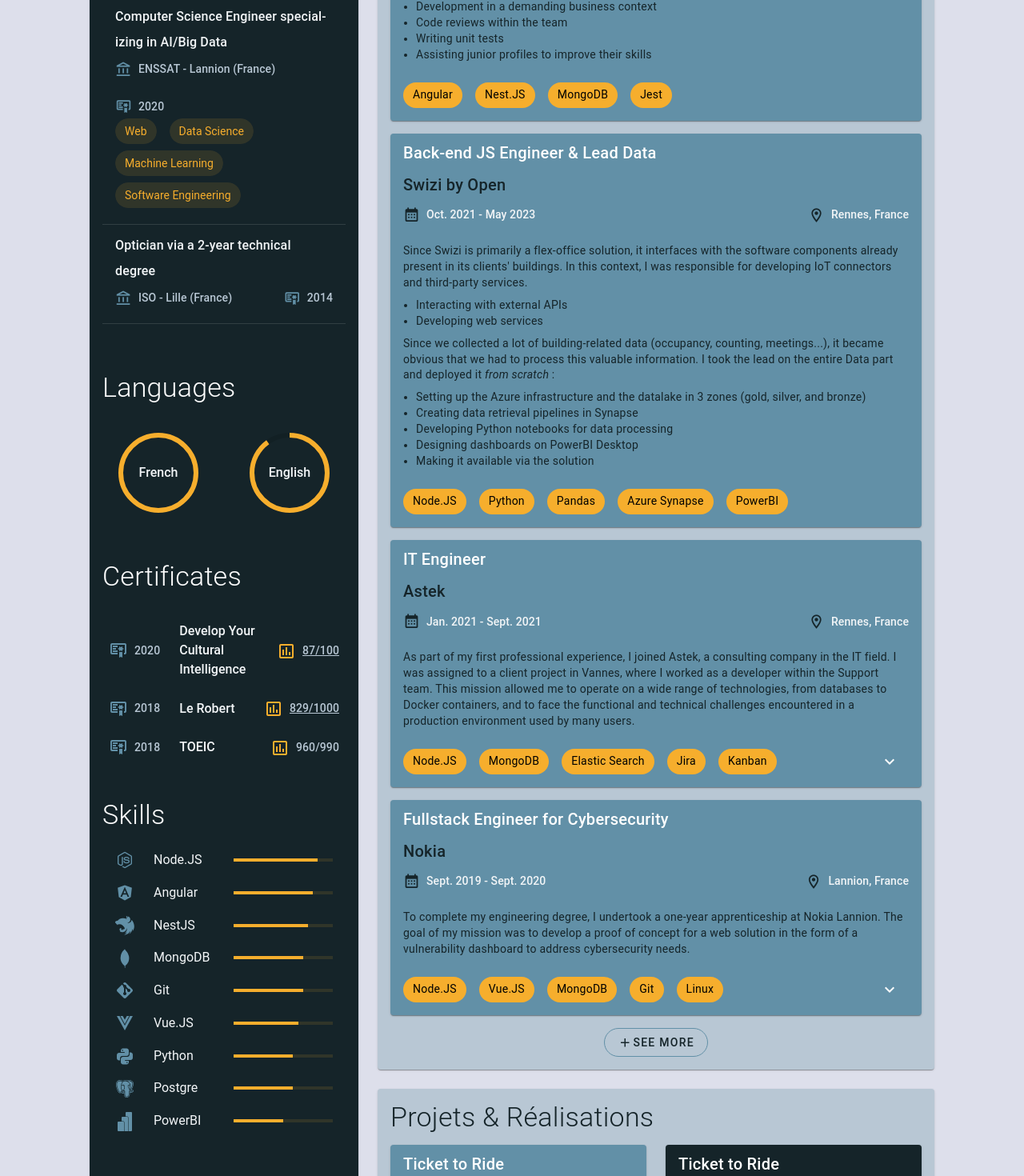
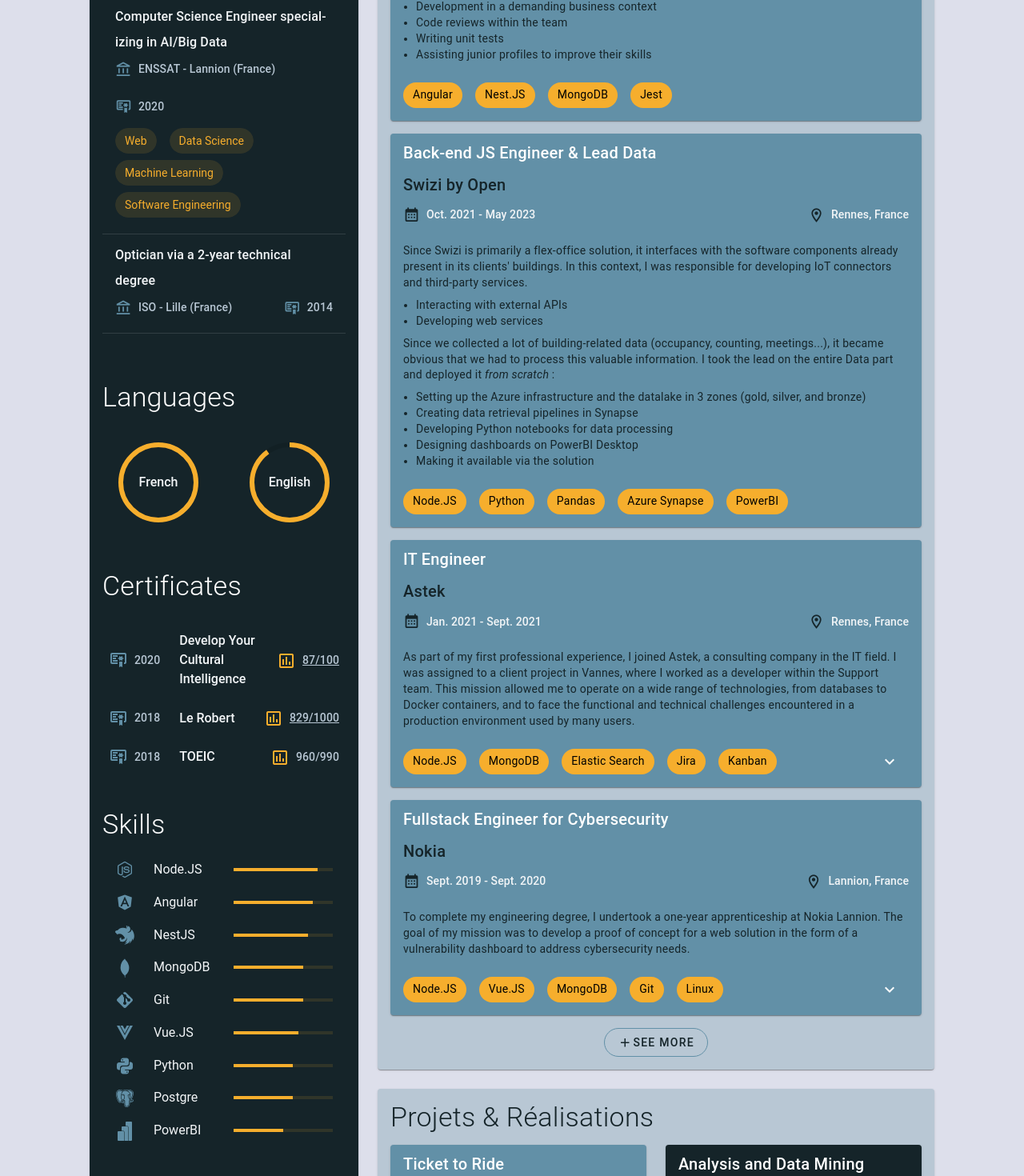
Before and after one commit to jrmdel/jrmdel.github.io, a Vue app: page / in a window 1280 px wide. Shown: the part 744-2214 px from the top of the page at 80% size. Built offline with nearby package versions, Linux system fonts and the light colour scheme.

Commit message:
fix: typo and spacing

```diff
--- a/src/components/Diplomas.vue
+++ b/src/components/Diplomas.vue
@@ -34,7 +34,7 @@
               </v-row>
             </v-card-text>
             <v-card-actions v-if="d.skills">
-              <v-row no-gutters class="mt-n6">
+              <v-row no-gutters class="mt-n3">
                 <v-col v-for="(skill, j) in d.skills" :key="j" class="mx-1" cols="auto">
                   <v-chip small class="ma-1" :color="chipColor">
                     {{ skill }}
--- a/src/components/projects/MetalData.vue
+++ b/src/components/projects/MetalData.vue
@@ -1,6 +1,6 @@
 <template>
   <ProjectTemplate
-    :title="$t('projects.ticket-to-ride.title')"
+    :title="$t('projects.metal-data.title')"
     :titleColor="titleColor"
     :cardColor="cardColor"
     :iconColor="iconColor"
```
